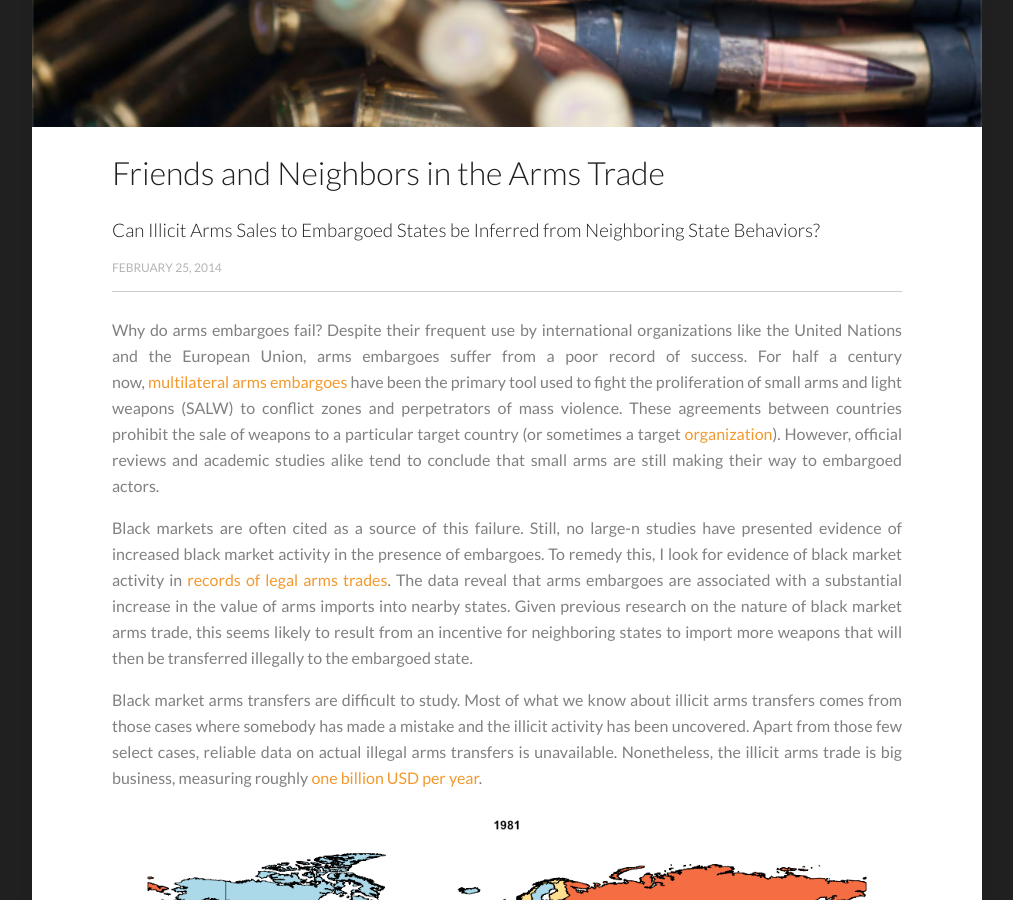
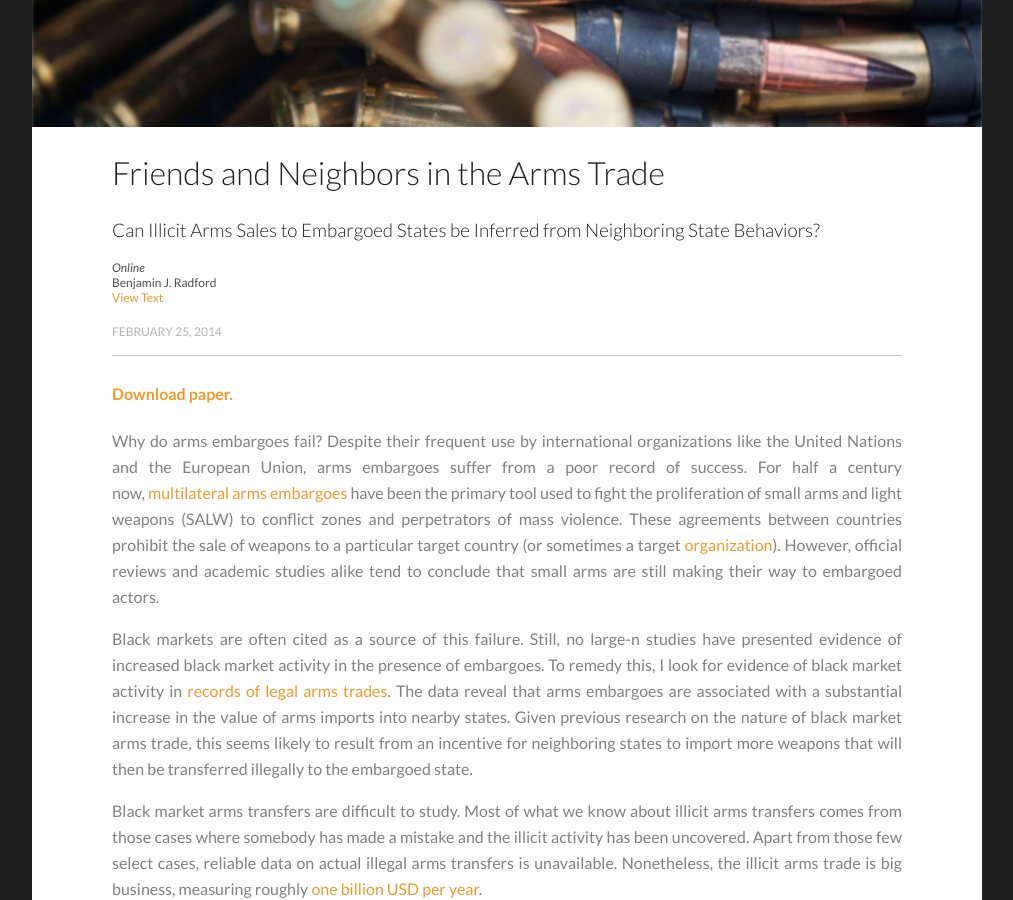
Before and after one commit to benradford/benradford.github.io, a Jekyll site: the page built from publications/_posts/2014-02-25-friends-and-neighbors.md, in a window 1280 px wide and 900 px high, scrolled down 563 px. Shown: the whole window, without its empty margins (133-1146 px from the left). Built offline with Jekyll 4.4.1, drawn with Linux system fonts in a browser that asks for light colours.

Commit message:
Added PDF of arms trade paper

```diff
--- a/_layouts/publication.html
+++ b/_layouts/publication.html
@@ -75,7 +75,7 @@
 
             <!-- POST CONTENT -->
             <div class="entry-content">
-                <h3 class="entry-subtitle">Abstract:</h3>
+                <h4><a href="{{page.link-download}}">Download paper.</a></h4>
                 {{ page.content }}
             </div>
 
--- a/_posts/2014-02-25-friends-and-neighbors.md
+++ b/publications/_posts/2014-02-25-friends-and-neighbors.md
@@ -1,9 +1,14 @@
 ---
-layout: post
+layout: publication
 title: Friends and Neighbors in the Arms Trade
 subtitle: Can Illicit Arms Sales to Embargoed States be Inferred from Neighboring State Behaviors?
 author: Benjamin J. Radford
+venue: Online
 featured-image: /images/2014-02-25/friends_and_neighbors_header.png
+
+link-text: View Text
+link-download: /images/publications/Radford_IR_Conference_Paper.pdf
+
 tags: [statistics, political science, arms trade]
 date: 2014-02-25
 ---
```
Also changed, not shown: publications/index.html (+5 -7 lines), 1 other file.
